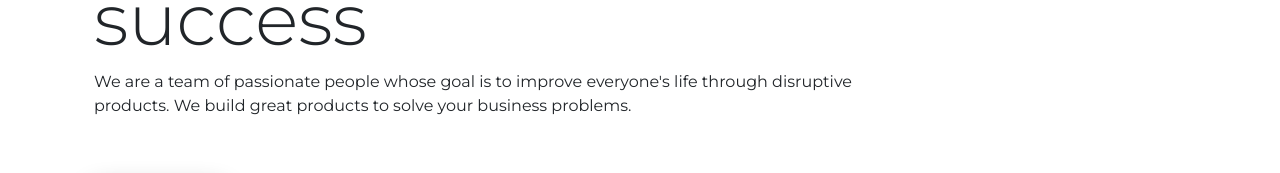
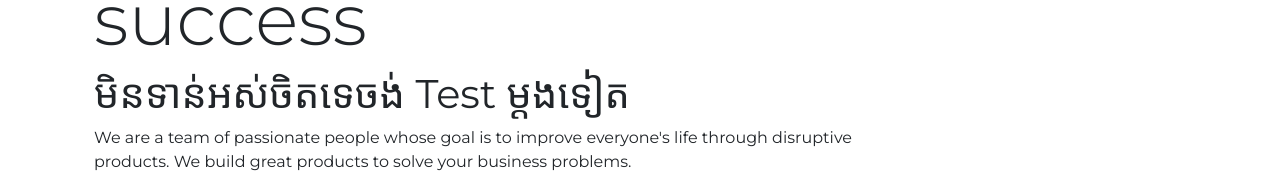
Before and after one commit to ChanthatThoeurn/jenkens-teacher, a React (Create React App) app: page / in a window 1280 px wide. Shown: the part 474-647 px from the top of the page. Built offline with nearby package versions, Linux system fonts and the light colour scheme; a web font is replaced by a local one.

Commit message:
update automation two

```diff
--- a/src/pages/HomePage.js
+++ b/src/pages/HomePage.js
@@ -13,6 +13,7 @@ const HomePage = () => {
                       Welcome to EarthDX Clone by chanthat main of god
                       happey nas when deploy success
                     </h1>
+                    <h1> មិនទាន់អស់ចិតទេចង់ Test ម្ដងទៀត</h1>
                     <p> We are a team of passionate people whose goal is to improve everyone's life through disruptive products. We build great products to solve your business problems.</p>
                     <div className="d-flex pt-5">
                         <button className="btn btn-success px-4 py-2">
```
